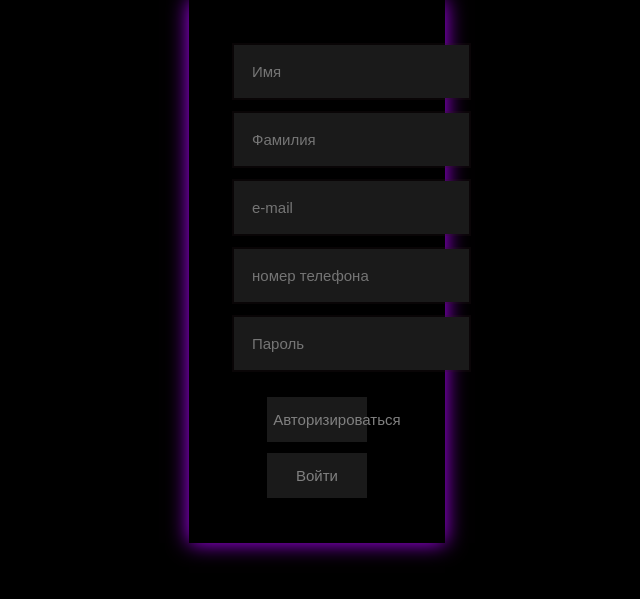
After one commit to nikonovbogdan987/pythonproject, a Django app: page /page_of_registration/ in a window 1280 px wide. The commit adds this page. Shown: the top 599 px of the page, without its empty margins (323-963 px from the left). Run offline with Django 5.2, Linux system fonts and the light colour scheme; some libraries are stand-ins or nearby versions.

Commit message:
page_of_registration

```diff
--- a/MyProject/MyApp/static/css/styles.css
+++ b/MyProject/MyApp/static/css/styles.css
@@ -238,6 +238,55 @@ body {
   scale: 1.2;
   box-shadow: 0 0 20px 0 #ae00ff;
 }
+.login_page {
+  margin-top: ;
+  font-family: Andale Mono, monospace;
+  box-sizing: border-box;
+  width: 20%;
+  height: 80%;
+  margin: auto;
+}
+.box_login_page {
+  position: relative;
+  z-index: 1;
+  padding: 45px;
+  text-align: center;
+  background-color: black;
+  box-shadow: 0 0 20px 0 #ae00ff;
+  border: 0;
+}
+.box_login_page input {
+  background: #1a1a1a;
+  padding: 18px;
+  margin: 0 0 15px;
+  font-size: 15px;
+  outline: rgba(46, 26, 34, 0.2) solid 2px;
+  border: 0px;
+}
+.btn_login_page {
+  transition: 0.5s;
+  color: grey;
+  scale = 1;
+  background: #1a1a1a;
+  width: 60%;
+  height: 3em;
+  font-size: 15px;
+  margin-top: 7%;
+  border: 0px;
+}
+.btn_login_page:hover {
+  transition: 0.5s;
+  scale: 1.2;
+  background-color: rgba(46, 168, 203, 0.2);
+  outline: 1px ridge rgba(46, 168, 203, 0.2);
+  border-radius: 2rem;
+}
+.box_login_page input:focus {
+  transition: 0.3s;
+  outline: 1px ridge rgba(46, 168, 203, 0.2);
+  border-radius: 2rem;
+  background-color: rgba(46, 168, 203, 0.2);
+}
 footer {
   background-color: black;
   margin-top: 50vh;
--- /dev/null
+++ b/MyProject/MyApp/templates/page_of_registration.html
@@ -0,0 +1,31 @@
+<!DOCTYPE html>
+<html lang="en">
+<head>
+    <meta charset="UTF-8">
+    <title>Izicoin</title>
+    {% load static %}
+    <script src="https://code.jquery.com/jquery-3.6.3.js"></script>
+    <link rel="stylesheet" href="{% static 'css/styles.css' %}">
+    <script src="{% static 'js/scripts.js' %}"></script>
+    <link rel="stylesheet" href="https://cdnjs.cloudflare.com/ajax/libs/font-awesome/6.1.1/css/all.min.css">
+</head>
+<body>
+     <section class = "login_page">
+      <div class = "box_login_page">
+        <form  method="POST" class="login-form">
+          <input name="username" type="text" placeholder="Имя">
+        <input name="usersurname" type="text" placeholder="Фамилия">
+        <input name="useremail" type="email" placeholder="e-mail">
+        <input name="userphonenumber" type="number" placeholder="номер телефона">
+        <input name="userpassword" type="password" placeholder="Пароль">
+        <button name="login_btn" class = "btn_login_page">
+          <p>Авторизироваться</p>
+        </button>
+          <button name="login_btn" class = "btn_login_page">
+            <p>Войти</p>
+          </button>
+        </form>
+      </div>
+    </section>
+</body>
+</html>
--- a/MyProject/MyApp/urls.py
+++ b/MyProject/MyApp/urls.py
@@ -5,5 +5,6 @@ urlpatterns = [
     path('', views.main, name='main'),
     path('support/', views.support, name='support'),
     path('Console/', views.Console, name='Console'),
-    path('PC/', views.PC, name='PC')
+    path('PC/', views.PC, name='PC'),
+    path('page_of_registration/', views.page_of_registration, name='page_of_registration'),
 ]
--- a/MyProject/MyApp/views.py
+++ b/MyProject/MyApp/views.py
@@ -8,4 +8,6 @@ def PC(request):
 def support(request):
     return render(request, 'support.html')
 def Console(request):
-    return(request, 'Console.html')
+    return render(request, 'Console.html')
+def page_of_registration(request):
+    return render(request, 'page_of_registration.html')
```
